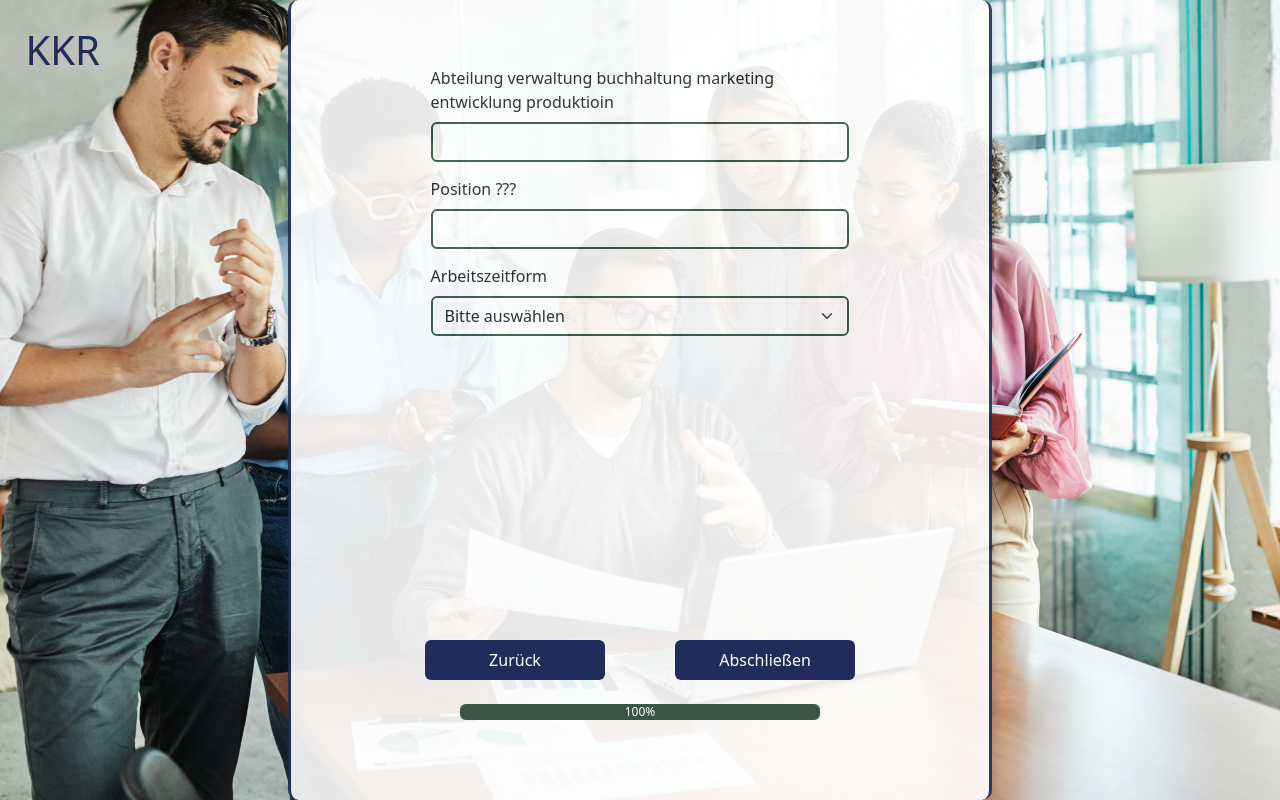
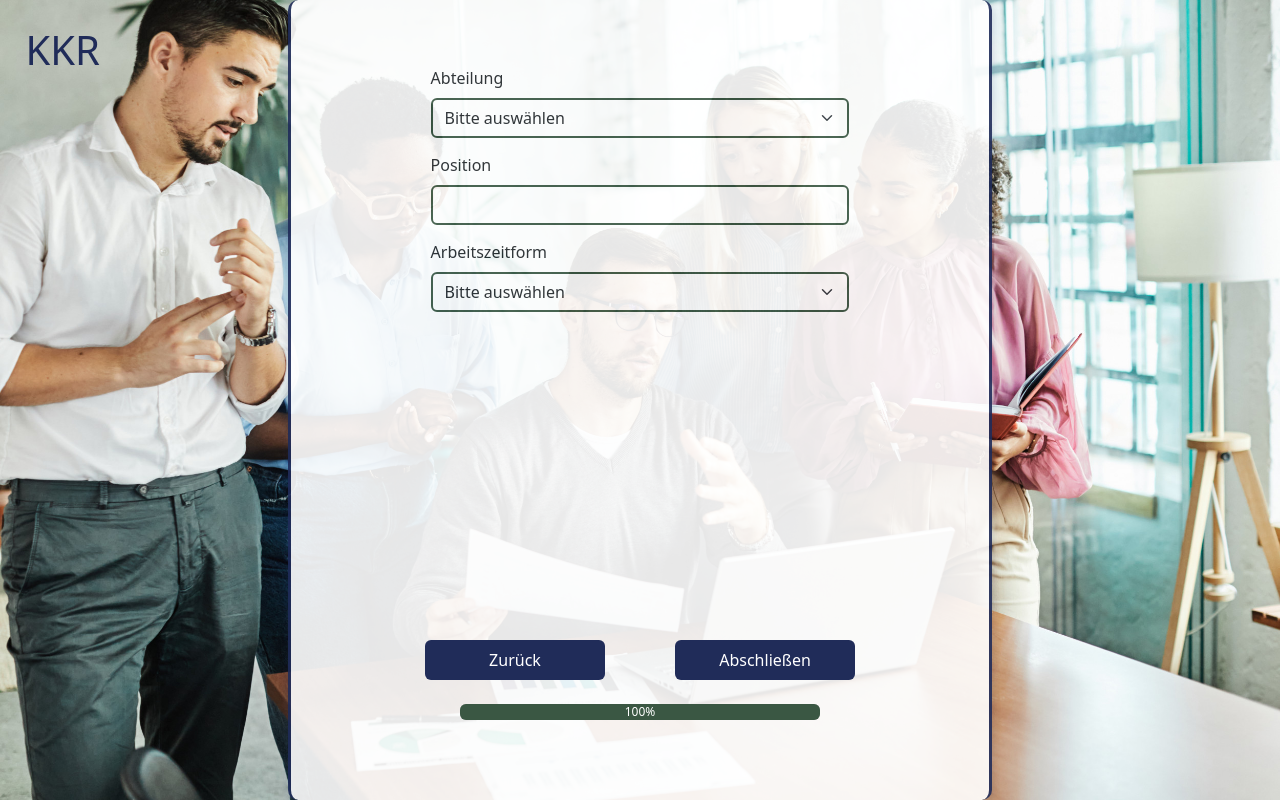
Before and after one commit to universalmensch/FormularProjekt, a React (Vite) app in the folder FormularProjekt/: page /Formular_Seite_8a in a window 1280 px wide. Built offline with nearby package versions, Linux system fonts and the light colour scheme.

Commit message:
anpassungen an normalen Seiten

```diff
--- a/FormularProjekt/src/pages/Arbeitgeberdaten.tsx
+++ b/FormularProjekt/src/pages/Arbeitgeberdaten.tsx
@@ -38,23 +38,34 @@ export function Arbeitgeberdaten() {
             <div className="FormularBody">
                 <Form className="Formular">
                     <Form.Group className="Formularelement">
-                        <Form.Label>Anzahl Arbeitnehmer auswahl 1 10 - 100</Form.Label>
-                        <Form.Control
-                            className="EingabeFeld"
-                            type="number"
+                        <Form.Label>Anzahl Arbeitnehmer</Form.Label>
+                        <Form.Select
+                            className="selection"
                             value={anzahlArbeitnehmer}
-                            onChange={(event: ChangeEvent<HTMLInputElement>) => setAnzahlArbeitnehmer(event.target.value)}
-                        />
+                            onChange={(event) => setAnzahlArbeitnehmer(event.target.value)}
+                        >
+                            <option value="">Bitte auswählen</option>
+                            <option value="1">1 bis 10</option>
+                            <option value="10">10 bis 50</option>
+                            <option value="50">50 bis 100</option>
+                            <option value="100">100 bis 500</option>
+                            <option value="500">über 500</option>
+                        </Form.Select>
                     </Form.Group>
 
                     <Form.Group className="Formularelement">
                         <Form.Label>Jahresumsatz</Form.Label>
-                        <Form.Control
-                            className="EingabeFeld"
-                            type="number"
+                        <Form.Select
+                            className="selection"
                             value={jahresumsatz}
-                            onChange={(event: ChangeEvent<HTMLInputElement>) => setJahresumsatz(event.target.value)}
-                        />
+                            onChange={(event) => setJahresumsatz(event.target.value)}
+                        >
+                            <option value="">Bitte auswählen</option>
+                            <option value="500">unter 500 000</option>
+                            <option value="1000">500 000 bis 1 000 000</option>
+                            <option value="10 000">1 000 000 bis 10 000 000</option>
+                            <option value="viel">über 10 000 000</option>
+                        </Form.Select>
                     </Form.Group>
 
                     <Form.Group className="Formularelement">
--- a/FormularProjekt/src/pages/Arbeitnehmerdaten.tsx
+++ b/FormularProjekt/src/pages/Arbeitnehmerdaten.tsx
@@ -24,17 +24,25 @@ export function Arbeitnehmerdaten() {
             <div className="FormularBody">
                 <Form className="Formular">
                     <Form.Group className="Formularelement">
-                        <Form.Label>Abteilung verwaltung buchhaltung marketing entwicklung produktioin</Form.Label>
-                        <Form.Control
-                            className="EingabeFeld"
-                            type="text"
+                        <Form.Label>Abteilung</Form.Label>
+                        <Form.Select
+                            className="selection"
                             value={abteilung}
-                            onChange={(event: ChangeEvent<HTMLInputElement>) => setAbteilung(event.target.value)}
-                        />
+                            onChange={(event) => setAbteilung(event.target.value)}
+                        >
+                            <option value="">Bitte auswählen</option>
+                            <option value="andere">Andere</option>
+                            <option value="verwaltung">Verwaltung</option>
+                            <option value="buchhaltung">Buchhaltung</option>
+                            <option value="marketing">Marketing</option>
+                            <option value="entwicklung">Entwicklung</option>
+                            <option value="produktion">Produktion</option>
+                            <option value="vertrieb">Vertrieb</option>
+                        </Form.Select>
                     </Form.Group>
 
                     <Form.Group className="Formularelement">
-                        <Form.Label>Position  ???</Form.Label>
+                        <Form.Label>Position</Form.Label>
                         <Form.Control
                             className="EingabeFeld"
                             type="text"
--- a/FormularProjekt/src/pages/Arbeitsdaten.tsx
+++ b/FormularProjekt/src/pages/Arbeitsdaten.tsx
@@ -26,12 +26,18 @@ export function Arbeitsdaten() {
                 <Form className="Formular">
                     <Form.Group className="Formularelement">
                         <Form.Label>Abschluss</Form.Label>
-                        <Form.Control
-                            className="EingabeFeld"
-                            type="text"
+                        <Form.Select
+                            className="selection"
                             value={abschluss}
-                            onChange={(event: ChangeEvent<HTMLInputElement>) => setAbschluss(event.target.value)}
-                        />
+                            onChange={(event) => setAbschluss(event.target.value)}
+                        >
+                            <option value="">Bitte auswählen</option>
+                            <option value="Realschulabschluss">Realschulabschluss</option>
+                            <option value="Ausbildung">Ausbildung</option>
+                            <option value="Abitur">Abitur</option>
+                            <option value="Bachelor">Bachelor</option>
+                            <option value="Master">Master</option>
+                        </Form.Select>
                     </Form.Group>
 
                     <Form.Group className="Formularelement">
--- a/FormularProjekt/src/pages/Startseite.tsx
+++ b/FormularProjekt/src/pages/Startseite.tsx
@@ -7,8 +7,8 @@ export function Startseite() {
             <div className="Startseite">
                 <h1>Hallo, schön dass du da bist.</h1>
                 <h4><b>Bitte nehme dir kurz Zeit um unsere Umfrage auszufüllen.</b></h4>
-                //TODO geburtstagsfeld mit placeholder auf basisseite, start/end seite, sportseite überarbeiten, fragezeichen anpassen und an wichtigen stellen einfügen
-
+                //TODO geburtstagsfeld mit placeholder auf basisseite, start/end seite, fragezeichen anpassen und an wichtigen stellen einfügen
+                // bei andere mit vielen auswahlfeldern eingabefeld?
             </div>
             <LinkContainer to="/Formular_Seite_1">
                     <Button className="StartButton">
--- a/FormularProjekt/src/pages/Studiendaten.tsx
+++ b/FormularProjekt/src/pages/Studiendaten.tsx
@@ -52,21 +52,16 @@ export function Studiendaten() {
                     </Form.Group>
 
                     <Form.Group className="Formularelement">
-                        <Form.Label>Lieblingsfach is komisch</Form.Label>
+                        <Form.Label>Wie trinkst du dein Bier?</Form.Label>
                         <Form.Select
                             className="selection"
                             value={lieblingsfachstudent}
                             onChange={(event) => setLieblingsfachstudent(event.target.value)}
                         >
                             <option value="">Bitte auswählen</option>
-                            <option value="Andere">Andere</option>
-                            <option value="Deutsch">Deutsch</option>
-                            <option value="Englisch">Englisch</option>
-                            <option value="Informatik">Programmieren</option>
-                            <option value="Mathematik">Mathematik</option>
-                            <option value="Physik">User Centered Design</option>
-                            <option value="Religion">Produktions Organisation</option>
-                            <option value="Sport">Statistik</option>
+                            <option value="glas">Glas</option>
+                            <option value="flasche">Flasche</option>
+                            <option value="kasten">Kasten</option>
                         </Form.Select>
                     </Form.Group>
                 </Form>
```
